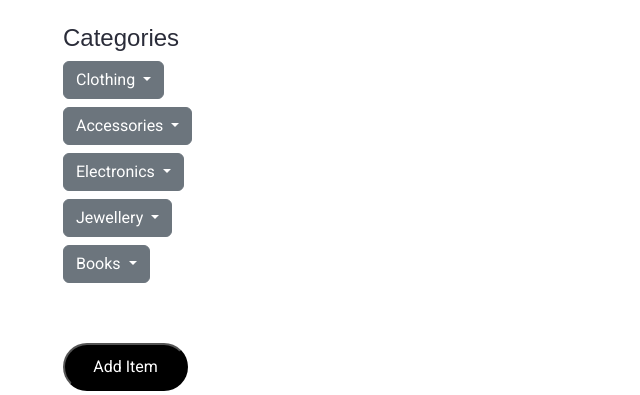
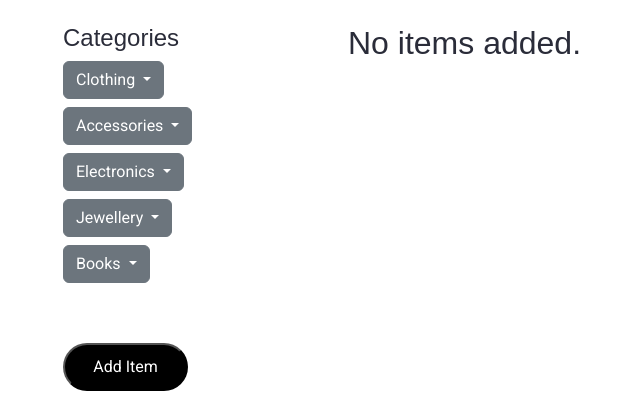
Before and after one commit to anirudh-248/bnb_hackathon, a Django app: page /wardrobe in a window 1280 px wide. Shown: the part 76-471 px from the top of the page, without its empty margins (19-659 px from the left). Run offline with Django 5.2, Linux system fonts and the light colour scheme; a user stored in the database is signed in; data comes from the database, SQL or seed files in the repository; some libraries are stand-ins or nearby versions.

Commit message:
updated wardrobe page

```diff
--- a/templates/wardrobe.html
+++ b/templates/wardrobe.html
@@ -104,6 +104,7 @@
             </div>
             <div class="col-md-9">
                 <div class="row">
+                    {% if items %}
                         {% for item in items %}
                             <div class="col-md-4 mb-4">
                                 <div class="card">
@@ -120,6 +121,11 @@
                                 </div>
                             </div>
                         {% endfor %}
+                    {% else %}
+                        <div class="col-md-4 mb-4">
+                            <h2>No items added.</h2>
+                        </div>
+                    {% endif %}
                 </div>
             </div>
         </div>
```
Lines whose indentation alone changed are shown as unchanged.
